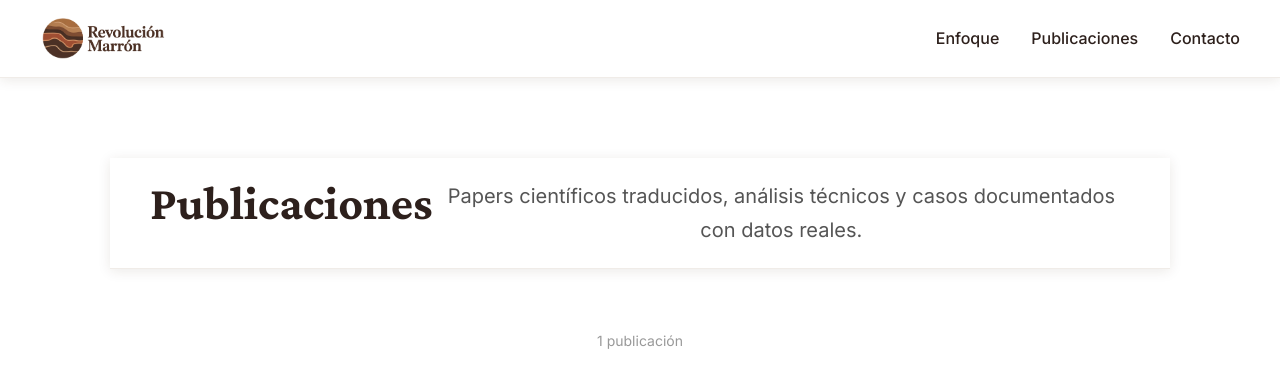
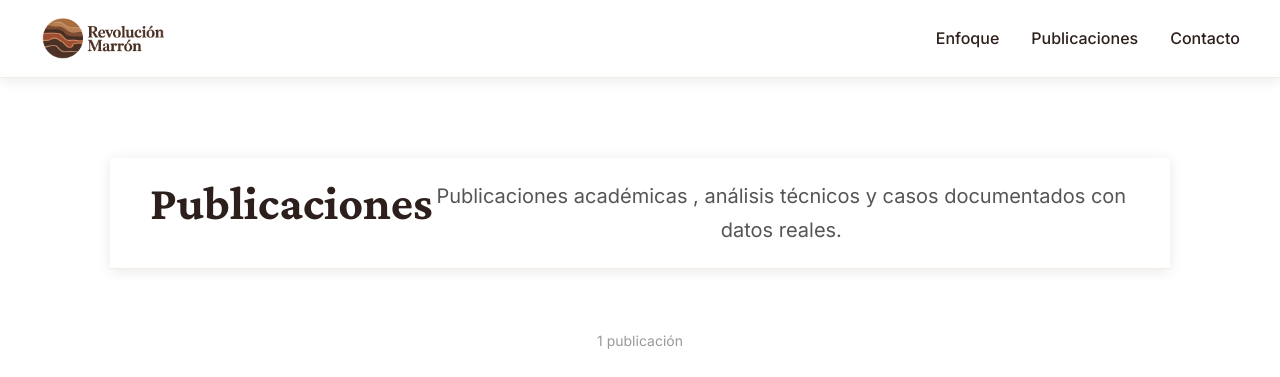
Before and after one commit to revolucionmarron/revolucion-marron-site, a Jekyll site: the page built from publicaciones.html, in a window 1280 px wide. Shown: the top 377 px of the page. Built offline with Jekyll 4.4.1, drawn with Linux system fonts in a browser that asks for light colours.

Commit message:
Update publicaciones.html

```diff
--- a/publicaciones.html
+++ b/publicaciones.html
@@ -1,7 +1,7 @@
 ---
 layout: default
 title: Publicaciones
-description: "Análisis técnicos, papers traducidos y casos documentados"
+description: "Análisis técnicos, publicaciones académicas y casos documentados"
 ---
 
 <div style="max-width:1100px;margin:80px auto;padding:0 20px;">
@@ -9,7 +9,7 @@
   <header style="text-align:center;margin-bottom:60px;">
     <h1 style="font-size:48px;margin-bottom:20px;color:#2d201c;">Publicaciones</h1>
     <p style="font-size:20px;color:#555;max-width:760px;margin:0 auto;">
-      Papers científicos traducidos, análisis técnicos y casos documentados con datos reales.
+      Publicaciones académicas , análisis técnicos y casos documentados con datos reales.
     </p>
   </header>
 
@@ -62,7 +62,7 @@
       <h2 style="color:var(--soil);margin-bottom:16px;font-size:28px;">Próximamente</h2>
       <p style="color:#666;font-size:18px;line-height:1.6;max-width:600px;margin:0 auto 30px;">
         Las publicaciones técnicas estarán disponibles en las próximas semanas.<br>
-        Contenido sobre arquitectura productiva, papers traducidos y casos documentados.
+        Contenido sobre arquitectura productiva regenerativa, publicaciones académicas y casos documentados.
       </p>
       <a href="mailto:jaime@revolucionmarron.cl">
         <button>Notifícame cuando publiques</button>
```
